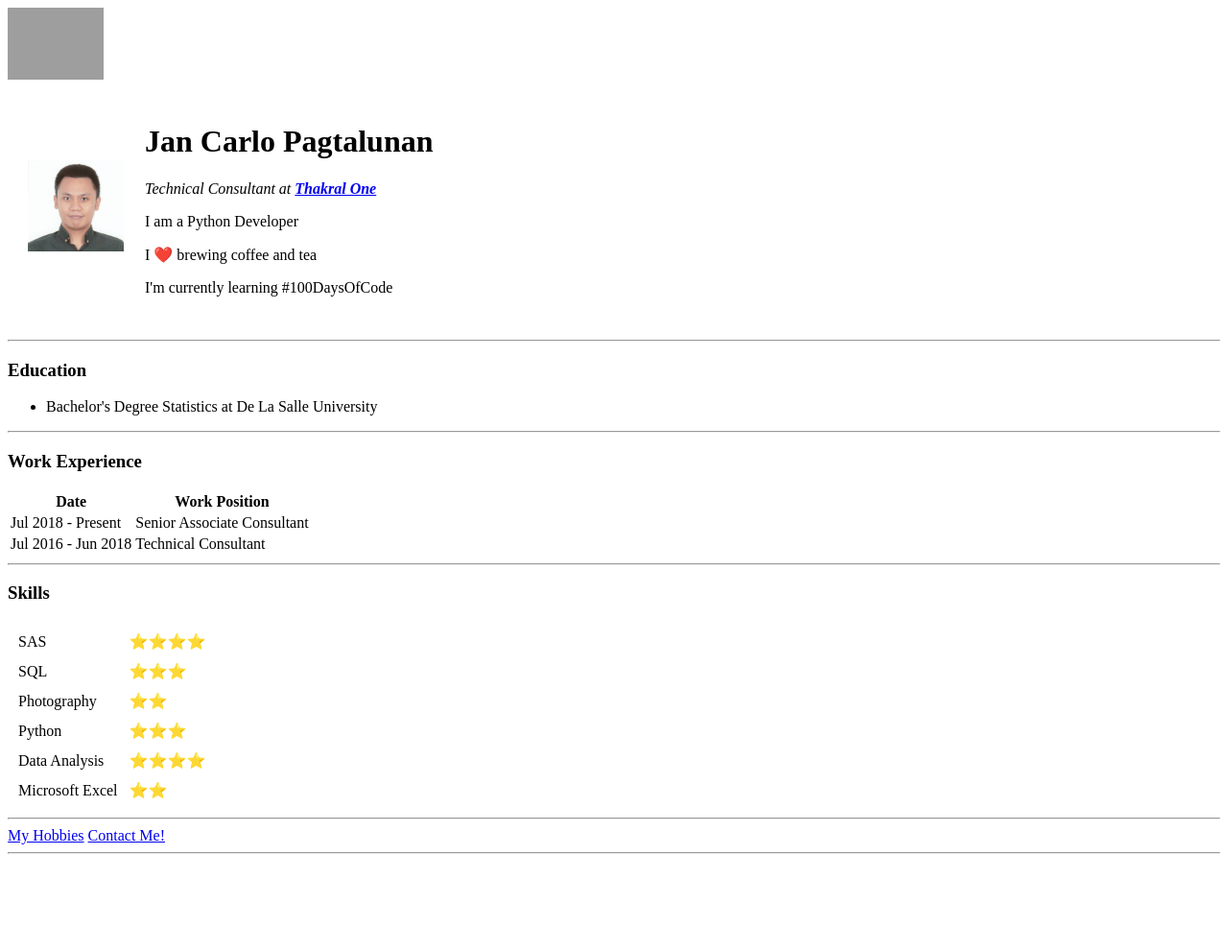
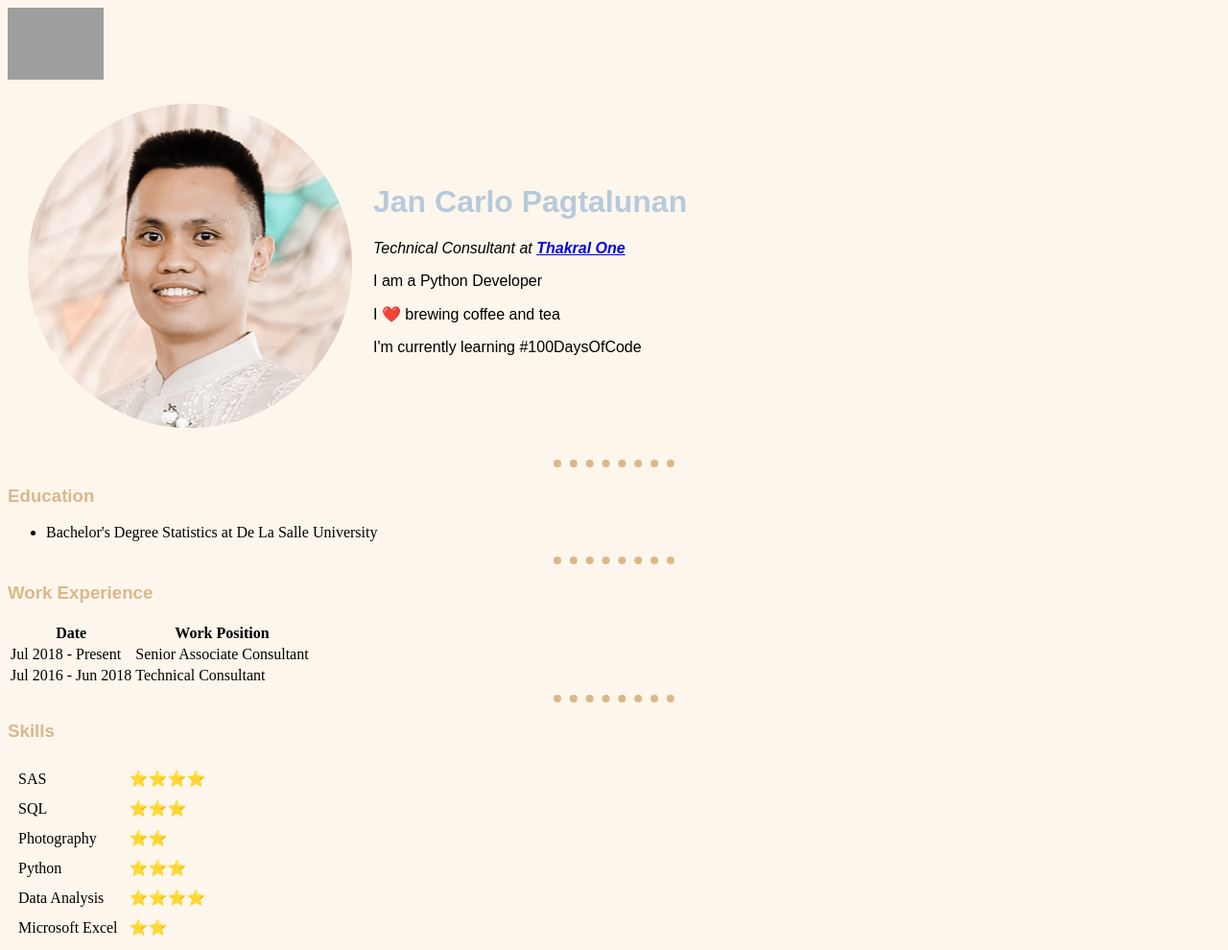
Before and after one commit to jcawesome/cv, a plain HTML site: page index.html in a window 1280 px wide. Shown: the top 990 px of the page at 96% size. Before the commit the page ends 898 px from the top, so only its background shows below. Drawn offline with Linux system fonts and the light colour scheme; grey boxes are pictures that could not be loaded.

Commit message:
Added basic styling to the website
removed old photo and added a clearer high quality profile photo
added CSS styles file

```diff
--- /dev/null
+++ b/css/styles.css
@@ -0,0 +1,47 @@
+img {
+  max-width: 100%;
+  max-height: 100%;
+}
+
+body {
+  background-color: #FDF6EC;
+}
+
+hr {
+  border-style: none;
+  border-top: 8px dotted #DAB88B;
+  width: 10%;
+}
+
+h1 {
+  color: #B7CADB;
+  font-family: Arial, Helvetica, sans-serif;
+}
+
+h3 {
+  color: #DAB88B;
+  font-family: Arial, Helvetica, sans-serif;
+}
+
+p1 {
+  font-family: Arial, Helvetica, sans-serif;
+}
+
+div {
+  border-style: none;
+}
+
+.portrait {
+  height: 100%;
+  width: 40px;
+}
+
+.landscape {
+  height: 100%;
+  width: 80px;
+}
+
+.square {
+  height: 100%;
+  width: 100px;
+}
--- a/index.html
+++ b/index.html
@@ -4,50 +4,24 @@
 <head>
   <meta charset="utf-8">
   <title>★JC's Personal Site</title>
-  <style>
-    img {
-      max-width: 100%;
-      max-height: 100%;
-    }
-
-    div {
-      /*border: 2px dotted #000000;*/
-    }
-
-    .portrait {
-      height: 100%;
-      width: 40px;
-    }
-
-    .landscape {
-      height: 100%;
-      width: 80px;
-    }
-
-    .square {
-      height: 100%;
-      width: 100px;
-    }
-  </style>
+  <link rel="stylesheet" href="css/styles.css">
 </head>
 
 <body>
   <div class="square">
-    <img src="https://upload.wikimedia.org/wikipedia/commons/thumb/c/c3/Python-logo-notext.svg/1200px-Python-logo-notext.svg.png" alt="Python">
+    <img src="https://upload.wikimedia.org/wikipedia/commons/thumb/c/c3/Python-logo-notext.svg/1200px-Python-logo-notext.svg.png" alt="Python"; height: 100%;width: 100px;>
   </div>
   <table cellspacing="20">
     <tr>
       <td>
-        <div class="square">
-          <img src="images/Photo_2x2_JCMP.jpg" alt="JC Profile Photo">
-        </div>
+          <img src="images/jc_profile_circle_2020.png" alt="JC Profile Photo">
       </td>
       <td>
         <h1>Jan Carlo Pagtalunan</h1>
-        <p><em>Technical Consultant at <a href="https://www.thakralone.com/"><strong>Thakral One</strong></a></em></p>
-        <p>I am a Python Developer</p>
-        <p>I ❤️ brewing coffee and tea </p>
-        <p>I'm currently learning #100DaysOfCode </p>
+        <p1><em>Technical Consultant at <a href="https://www.thakralone.com/"><strong>Thakral One</strong></a></em></p>
+        <p1>I am a Python Developer</p>
+        <p1>I ❤️ brewing coffee and tea </p>
+        <p1>I'm currently learning #100DaysOfCode </p>
       </td>
     </tr>
   </table>
@@ -112,7 +86,6 @@
   <a href="hobbies.html">My Hobbies</a>
 
   <a href="contact.html">Contact Me!</a>
-<hr>
 </body>
 
 </html>
```
Also changed, not shown: contact.html (+1 -0 lines), hobbies.html (+1 -0 lines), images/Photo_2x2_JCMP.jpg (deleted), images/jc_profile_circle_2020.png (added).
